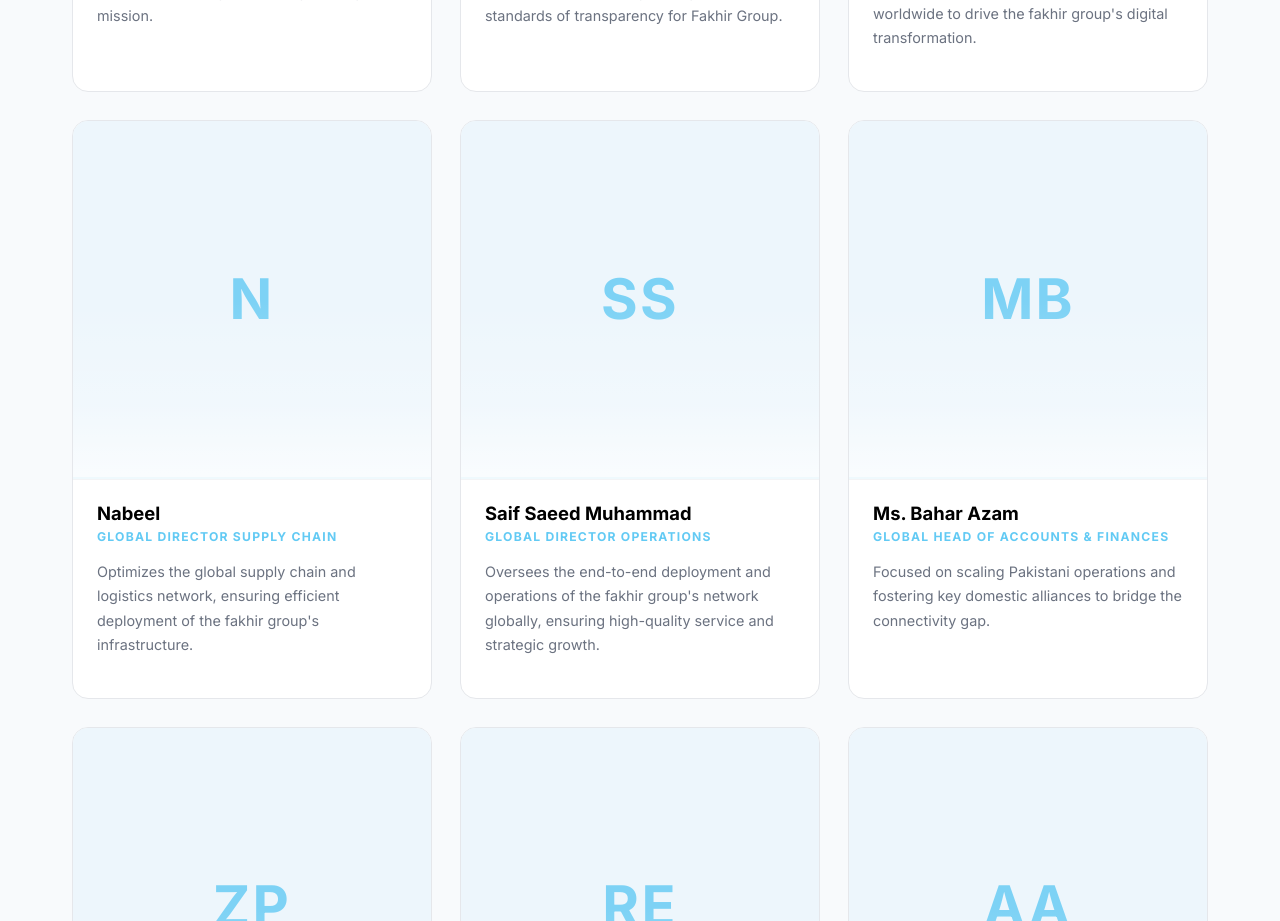
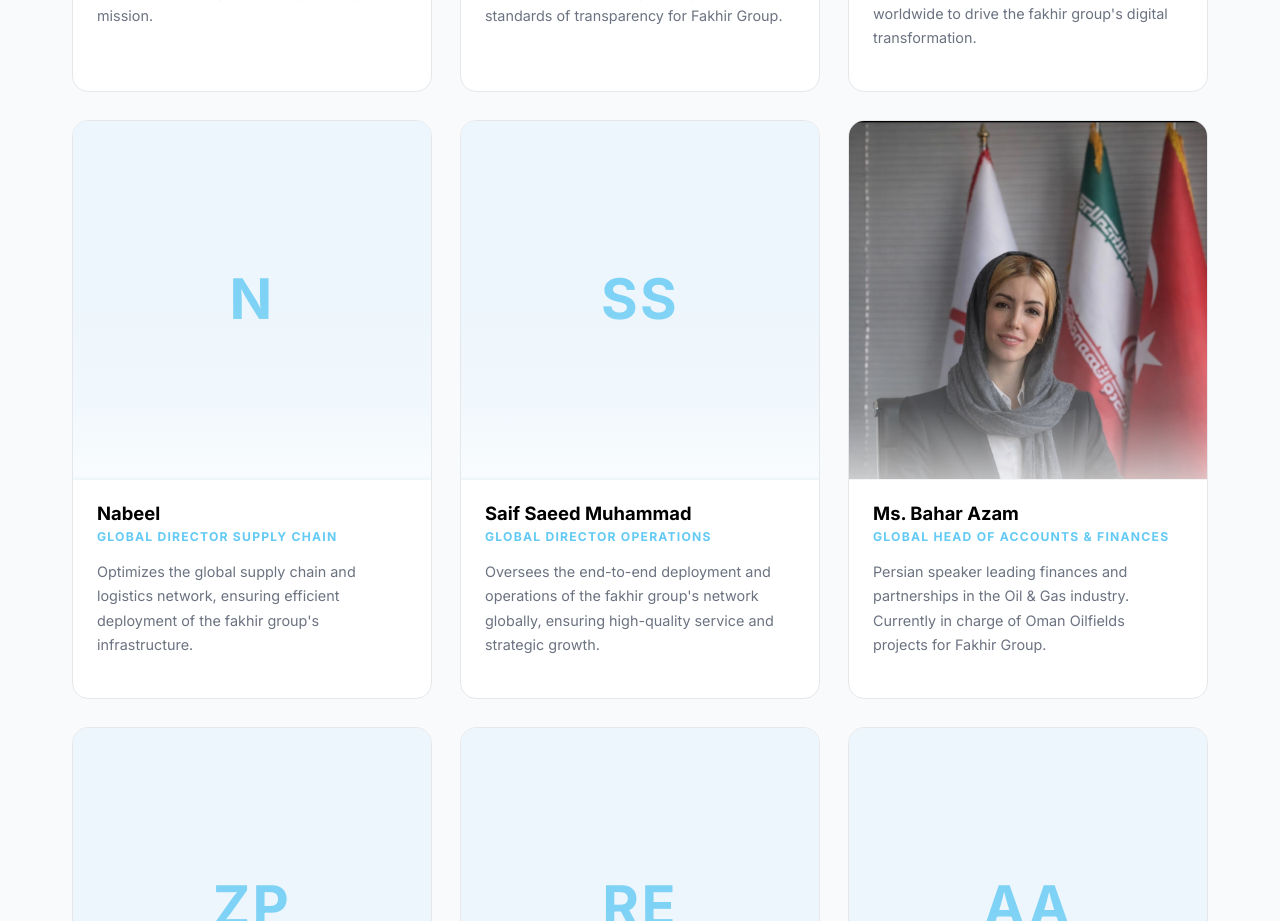
Before and after one commit to huzzy69/fg-free-wifi, a React (Vite) app: page /team in a window 1280 px wide. Shown: the part 1160-2081 px from the top of the page. Built offline with nearby package versions, Linux system fonts and the light colour scheme.

Commit message:
Update Ms. Bahar Azam profile with bio and photo

```diff
--- a/src/api.ts
+++ b/src/api.ts
@@ -137,8 +137,8 @@ const initialTeamMembers: TeamMember[] = [
     },
     {
         id: 'tm_b1', name: 'Ms. Bahar Azam', designation: 'Global Head of Accounts & Finances',
-        bio: 'Focused on scaling Pakistani operations and fostering key domestic alliances to bridge the connectivity gap.',
-        photo: '', order: 6
+        bio: 'Persian speaker leading finances and partnerships in the Oil & Gas industry. Currently in charge of Oman Oilfields projects for Fakhir Group.',
+        photo: '/team/bahar_azam.jpeg', order: 6
     },
     {
         id: 'tm_z1', name: 'Zubair Paracha', designation: 'Head of Commercials (Pakistan)',
@@ -340,9 +340,9 @@ export const api = {
     team: {
         async getAll(): Promise<TeamMember[]> {
             await sleep(SLEEP_TIME);
-            const data = localStorage.getItem('team_members_v14');
+            const data = localStorage.getItem('team_members_v15');
             if (data === null) {
-                localStorage.setItem('team_members_v14', JSON.stringify(initialTeamMembers));
+                localStorage.setItem('team_members_v15', JSON.stringify(initialTeamMembers));
                 return initialTeamMembers;
             }
             const parsed: TeamMember[] = JSON.parse(data);
@@ -356,7 +356,7 @@ export const api = {
                 id: 'tm_' + Math.random().toString(36).substr(2, 9)
             };
             const updated = [...current, newMember];
-            localStorage.setItem('team_members_v14', JSON.stringify(updated));
+            localStorage.setItem('team_members_v15', JSON.stringify(updated));
             return { success: true, id: newMember.id };
         },
         async update(id: string, member: Partial<TeamMember>) {
@@ -365,14 +365,14 @@ export const api = {
             const updated = current.map(item =>
                 item.id === id ? { ...item, ...member } : item
             );
-            localStorage.setItem('team_members_v14', JSON.stringify(updated));
+            localStorage.setItem('team_members_v15', JSON.stringify(updated));
             return { success: true };
         },
         async delete(id: string) {
             await sleep(SLEEP_TIME);
             const current = await this.getAll();
             const updated = current.filter(item => item.id !== id);
-            localStorage.setItem('team_members_v14', JSON.stringify(updated));
+            localStorage.setItem('team_members_v15', JSON.stringify(updated));
             return { success: true };
         }
     },
```
Also changed, not shown: public/team/bahar_azam.jpeg (renamed from public/team/Ms. Bahar Azam.jpeg).
